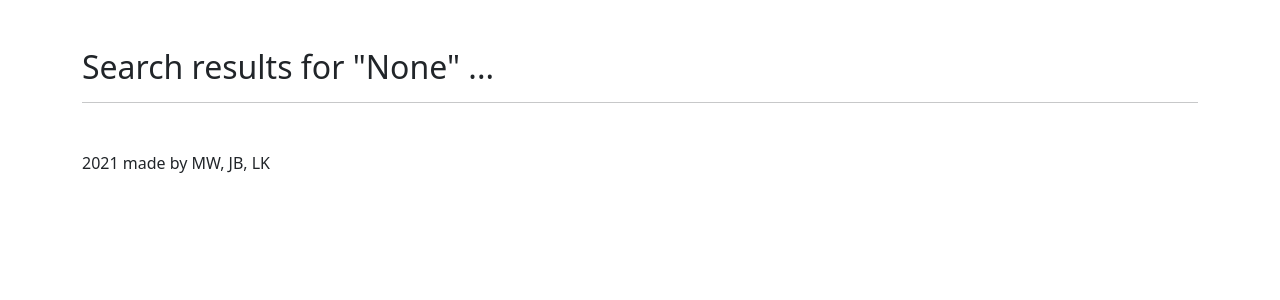
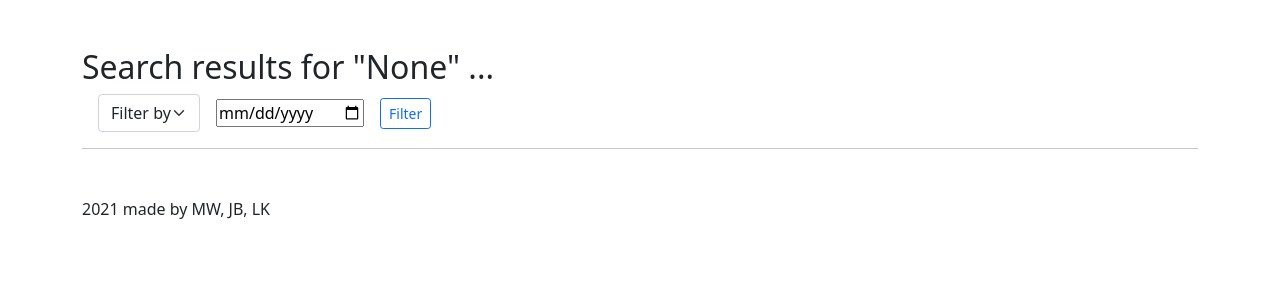
Before and after one commit to witling/ws-leistung, a Flask app: page /search in a window 1280 px wide. Shown: the part 56-356 px from the top of the page. Run offline with Flask 2, Linux system fonts and the light colour scheme; data that the repository does not hold is empty; some libraries are stand-ins or nearby versions.

Commit message:
add filter by date to search page

```diff
--- a/frontend/templates/search.html
+++ b/frontend/templates/search.html
@@ -7,6 +7,31 @@
 {% block content %}
 
 <h2>Search results for "{{query}}" ...</h2>
+
+<!-- date filter -->
+<form action="/search" method="GET" class="row row-cols-lg-auto g-3 align-items-center">
+    <div class="col-12">
+        <input aria-label="Search" class="form-control me-2" id="searchbar" name="query"
+            placeholder="Search"
+            type="hidden"
+            value="{% if query %}{{ query }}{% endif %}"
+            >
+    </div>
+    <div class="col-12">
+        <select class="form-select" aria-label="Date filter">
+            <option selected>Filter by</option>
+            <option value="before">Before</option>
+            <option value="on">On</option>
+            <option value="after">After</option>
+        </select>
+    </div>
+    <div class="col-12">
+        <input type="date" name="takenDate">
+    </div>
+    <div class="col-12">
+        <button class="btn btn-outline-primary btn-sm" type="submit">Filter</button>
+    </div>
+</form>
 
 <hr>
 
```
